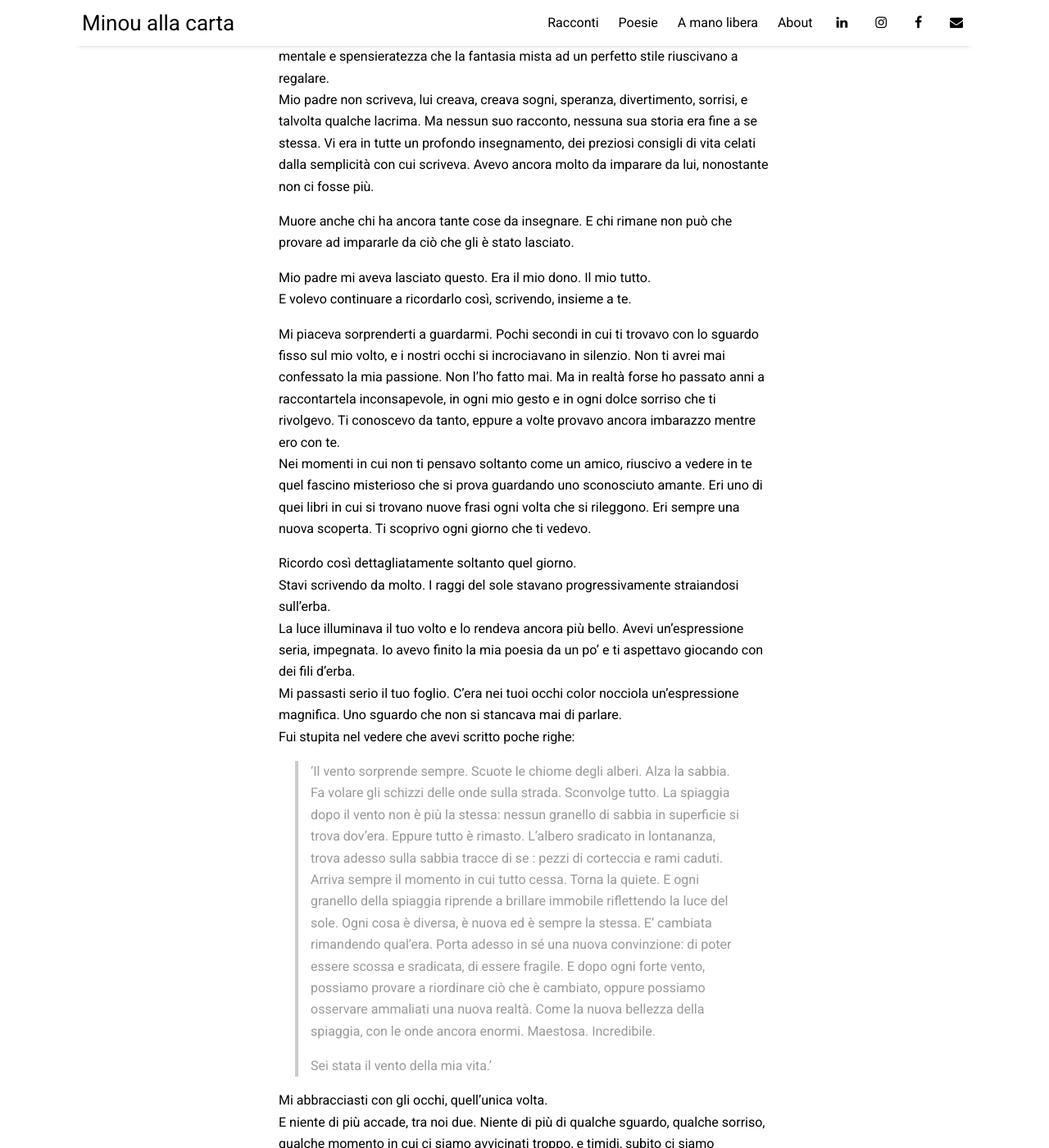
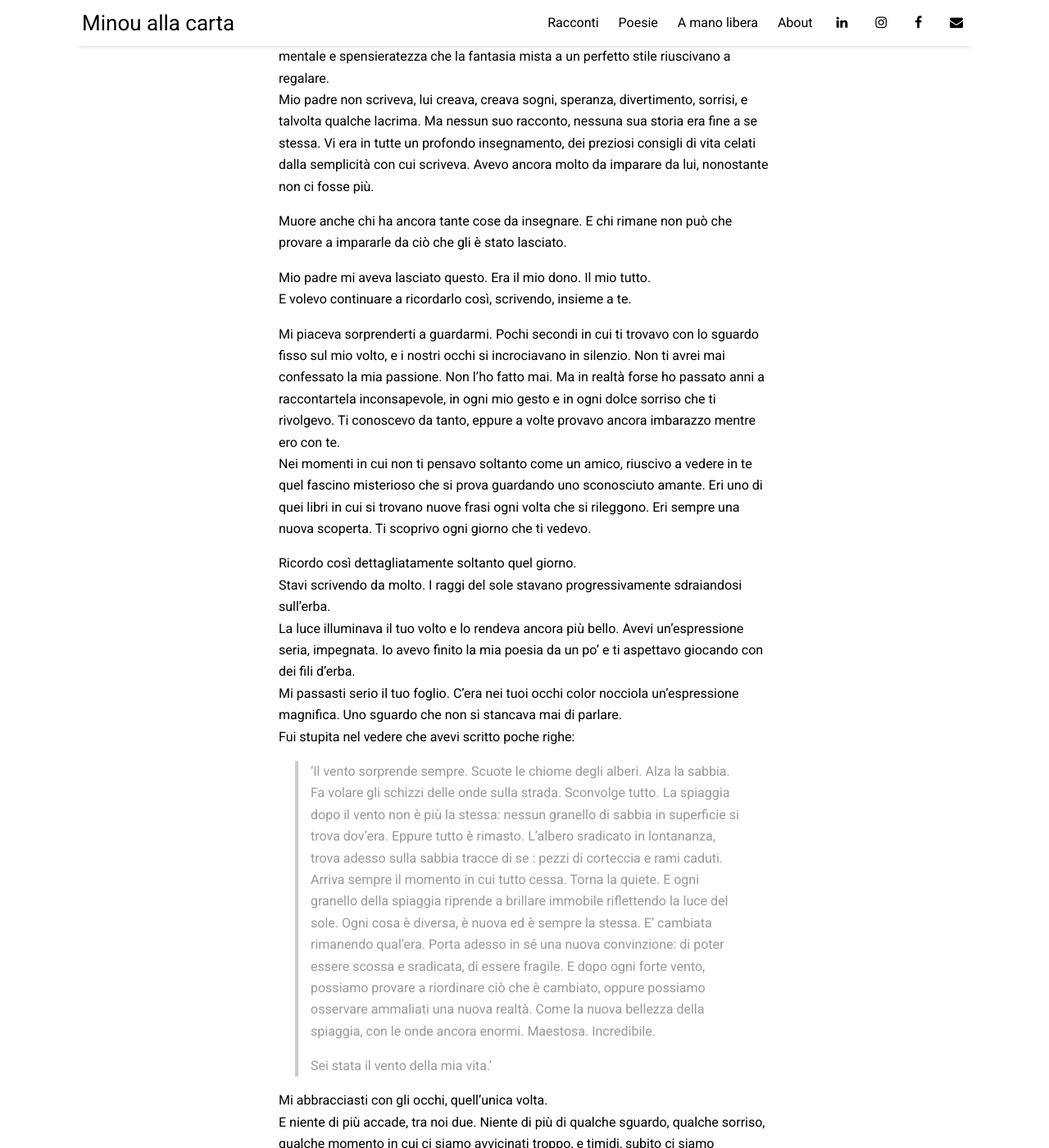
Before and after one commit to minou-anastasia/minou-anastasia.github.io, a Jekyll site: the page built from _posts/2022-01-22-macchie-di-inchiostro.md, in a window 1280 px wide and 1400 px high, scrolled down 2015 px. Shown: the whole window at 82% size. Built offline with Jekyll 4.4.1, drawn with Linux system fonts in a browser that asks for light colours; nearby versions of some CDN libraries; some of the changed text lies outside the part shown.

Commit message:
correct some typos

```diff
--- a/_posts/2022-01-22-macchie-di-inchiostro.md
+++ b/_posts/2022-01-22-macchie-di-inchiostro.md
@@ -38,10 +38,10 @@ E proseguiva in un altra strofa con versi che esprimevano il mio dispiacere quan
 Amavo scrivere. Ed era ancora più bello farlo con te, sdraiati nel prato, alzando ogni tanto gli occhi dal foglio per guardare l’uno l’espressione dell’altra, e ridere immaginando cosa quell’altro stesse scrivendo.
 
 Da quando mio padre se ne era andato, scrivere era diventato per me un modo per sentirlo vicino. Papà scriveva per diletto personale, e rivendeva i suoi scritti alla gente del paese. Libri, raccolte di racconti. Era una persona semplice, umile. Cercava soltanto di regalare un sorriso e dei momenti di evasione mentale a chi come lui ancora aveva occhi per sognare, per vedere il bello della vita anche nei tempi più bui.
-Se ne era andato molti anni prima, lasciandomi come unica eredità una cassapanca piena di fogli. Era tutto il mio tesoro. Mamma non sapeva leggere. Qualche sera, leggendo i fogli di papà, trovavo macchie di inchiostro su alcuni fogli, neri segni delle lacrime che lei aveva versato, e allora capivo il suo bisogno di sentirsi vicina a lui e andavo la sera in camera sua a leggerle qualcosa. Quelle parole bastavano a farci dimenticare la tristezza e ogni piccolo e grande problema, e restavamo per ore con il sorriso, incantate, in silenzio, perché volevamo godere di quel senso di libertà mentale e spensieratezza che la fantasia mista ad un perfetto stile riuscivano a regalare.
+Se ne era andato molti anni prima, lasciandomi come unica eredità una cassapanca piena di fogli. Era tutto il mio tesoro. Mamma non sapeva leggere. Qualche sera, leggendo i fogli di papà, trovavo macchie di inchiostro su alcuni fogli, neri segni delle lacrime che lei aveva versato, e allora capivo il suo bisogno di sentirsi vicina a lui e andavo la sera in camera sua a leggerle qualcosa. Quelle parole bastavano a farci dimenticare la tristezza e ogni piccolo e grande problema, e restavamo per ore con il sorriso, incantate, in silenzio, perché volevamo godere di quel senso di libertà mentale e spensieratezza che la fantasia mista a un perfetto stile riuscivano a regalare.
 Mio padre non scriveva, lui creava, creava sogni, speranza, divertimento, sorrisi, e talvolta qualche lacrima. Ma nessun suo racconto, nessuna sua storia era fine a se stessa. Vi era in tutte un profondo insegnamento, dei preziosi consigli di vita celati dalla semplicità con cui scriveva. Avevo ancora molto da imparare da lui, nonostante non ci fosse più.
 
-Muore anche chi ha ancora tante cose da insegnare. E chi rimane non può che provare ad impararle da ciò che gli è stato lasciato.
+Muore anche chi ha ancora tante cose da insegnare. E chi rimane non può che provare a impararle da ciò che gli è stato lasciato.
 
 Mio padre mi aveva lasciato questo. Era il mio dono. Il mio tutto.
 E volevo continuare a ricordarlo così, scrivendo, insieme a te.
@@ -50,13 +50,13 @@ Mi piaceva sorprenderti a guardarmi. Pochi secondi in cui ti trovavo con lo sgua
 Nei momenti in cui non ti pensavo soltanto come un amico, riuscivo a vedere in te quel fascino misterioso che si prova guardando uno sconosciuto amante. Eri uno di quei libri in cui si trovano nuove frasi ogni volta che si rileggono. Eri sempre una nuova scoperta. Ti scoprivo ogni giorno che ti vedevo.
 
 Ricordo così dettagliatamente soltanto quel giorno.
-Stavi scrivendo da molto. I raggi del sole stavano progressivamente straiandosi sull’erba.
+Stavi scrivendo da molto. I raggi del sole stavano progressivamente sdraiandosi sull’erba.
 La luce illuminava il tuo volto e lo rendeva ancora più bello. Avevi un’espressione seria, impegnata. Io avevo finito la mia poesia da un po’ e ti aspettavo giocando con dei fili d’erba.
 Mi passasti serio il tuo foglio. C’era nei tuoi occhi color nocciola un’espressione magnifica. Uno sguardo che non si stancava mai di parlare.
 Fui stupita nel vedere che avevi scritto poche righe:
 
 >‘Il vento sorprende sempre. Scuote le chiome degli alberi. Alza la sabbia. Fa volare gli schizzi delle onde sulla strada. Sconvolge tutto. La spiaggia dopo il vento non è più la stessa: nessun granello di sabbia in superficie si trova dov’era. Eppure tutto è rimasto. L’albero sradicato in lontananza, trova adesso sulla sabbia tracce di se : pezzi di corteccia e rami caduti.
-Arriva sempre il momento in cui tutto cessa. Torna la quiete. E ogni granello della spiaggia riprende a brillare immobile riflettendo la luce del sole. Ogni cosa è diversa, è nuova ed è sempre la stessa. E’ cambiata rimandendo qual’era. Porta adesso in sé una nuova convinzione: di poter essere scossa e sradicata, di essere fragile.
+Arriva sempre il momento in cui tutto cessa. Torna la quiete. E ogni granello della spiaggia riprende a brillare immobile riflettendo la luce del sole. Ogni cosa è diversa, è nuova ed è sempre la stessa. E’ cambiata rimanendo qual’era. Porta adesso in sé una nuova convinzione: di poter essere scossa e sradicata, di essere fragile.
 E dopo ogni forte vento, possiamo provare a riordinare ciò che è cambiato, oppure possiamo osservare ammaliati una nuova realtà. Come la nuova bellezza della spiaggia, con le onde ancora enormi. Maestosa. Incredibile.
 >
 >Sei stata il vento della mia vita.’
```
Also changed, not shown: _posts/2022-01-21-semplice.md (+1 -1 lines).
